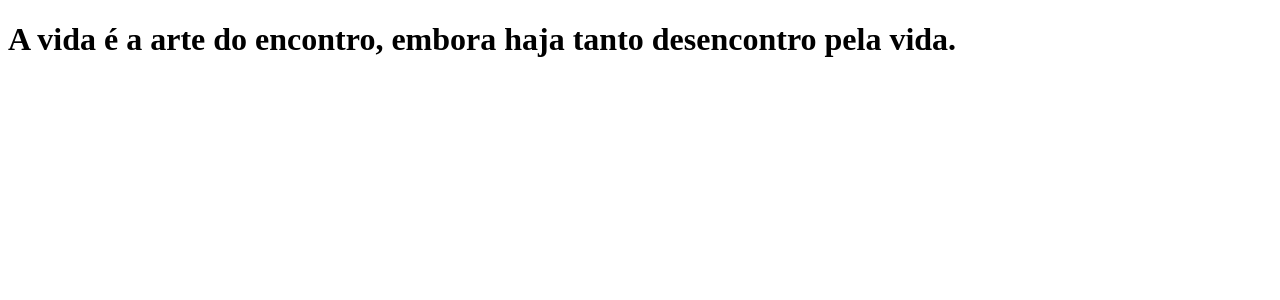
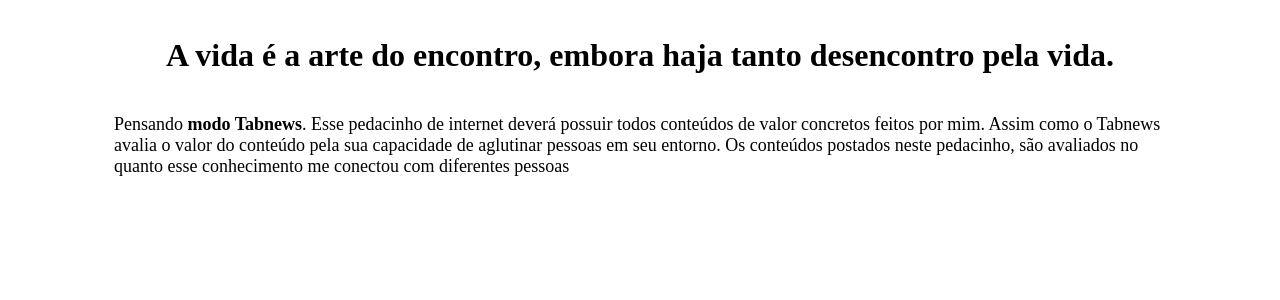
Before and after one commit to samuel-cavalcanti/clone-tabnews, a Next.js app: page / in a window 1280 px wide. Shown: the top 300 px of the page. Built offline with nearby package versions, Linux system fonts and the light colour scheme.

Commit message:
adicionado página em construção

```diff
--- a/pages/index.js
+++ b/pages/index.js
@@ -1,8 +1,21 @@
 function Home(params) {
   return (
-    <h1>
-      A vida é a arte do encontro, embora haja tanto desencontro pela vida.
-    </h1>
+   <div style={{
+    display:'flex',
+    'flex-direction':'column',
+    'align-items':'center',
+    margin: '1em',
+   }}>
+       <h1>
+         A vida é a arte do encontro, embora haja tanto desencontro pela vida.
+       </h1>
+       <p style={{
+            'font-size':'18px',
+            'margin-inline': '5em',
+       }}>
+    Pensando <strong>modo Tabnews</strong>. Esse pedacinho de internet deverá possuir todos conteúdos de valor concretos feitos por mim. Assim como o Tabnews avalia o valor do conteúdo pela sua capacidade de aglutinar pessoas em seu entorno. Os conteúdos postados neste pedacinho, são avaliados no quanto esse conhecimento me conectou com diferentes pessoas</p>
+
+   </div>
   );
 }
 
```
